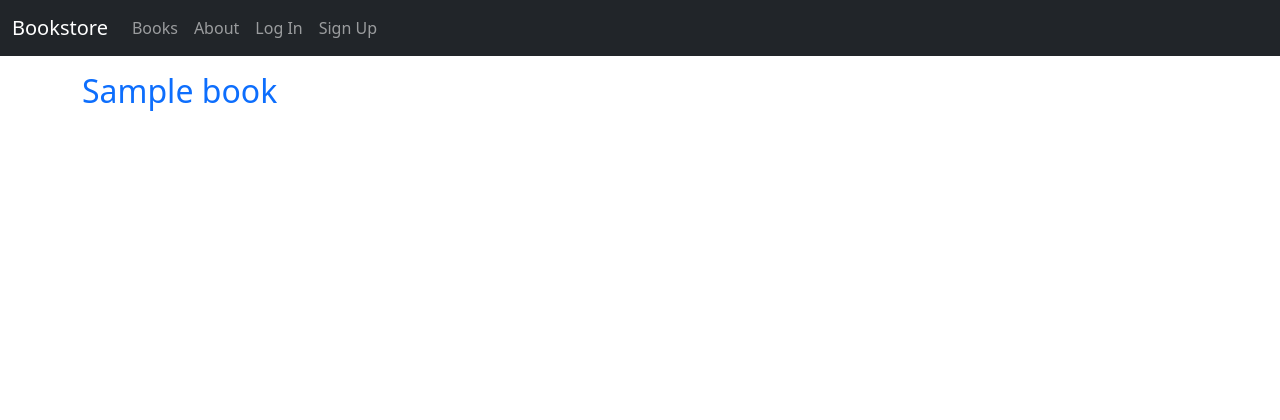
After one commit to gagoalaverdyan/BookstoreDjango, a Django app: page /books/ in a window 1280 px wide. The commit adds this page. Shown: the top 420 px of the page. Run offline with Django 4.2, Linux system fonts and the light colour scheme; tables that the repository leaves empty hold one stand-in row (values such as "Sample post"); parts of the project's set-up code (start-up, migrations or seed data) failed here and were passed over.

Commit message:
added book model, created books section

```diff
--- /dev/null
+++ b/books/apps.py
@@ -0,0 +1,6 @@
+from django.apps import AppConfig
+
+
+class BooksConfig(AppConfig):
+    default_auto_field = 'django.db.models.BigAutoField'
+    name = 'books'
--- /dev/null
+++ b/books/models.py
@@ -0,0 +1,17 @@
+import uuid
+
+from django.db import models
+from django.urls import reverse
+
+
+class Book(models.Model):
+    id = models.UUIDField(primary_key=True, default=uuid.uuid4, editable=False)
+    title = models.CharField(max_length=200)
+    author = models.CharField(max_length=200)
+    price = models.DecimalField(max_digits=6, decimal_places=2)
+
+    def __str__(self):
+        return self.title
+
+    def get_absolute_url(self):
+        return reverse("book_detail", args=[str(self.id)])
--- /dev/null
+++ b/books/urls.py
@@ -0,0 +1,8 @@
+from django.urls import path
+
+from .views import BookDetailView, BookListView
+
+urlpatterns = [
+    path("", BookListView.as_view(), name="book_list"),
+    path("<uuid:pk>", BookDetailView.as_view(), name="book_detail"),
+]
--- /dev/null
+++ b/books/views.py
@@ -0,0 +1,15 @@
+from django.views.generic import DetailView, ListView
+
+from .models import Book
+
+
+class BookListView(ListView):
+    model = Book
+    context_object_name = "book_list"
+    template_name = "books/book_list.html"
+
+
+class BookDetailView(DetailView):
+    model = Book
+    context_object_name = "book"
+    template_name = "books/book_detail.html"
--- a/bookstore/settings.py
+++ b/bookstore/settings.py
@@ -34,6 +34,7 @@ INSTALLED_APPS = [
     # Local
     "accounts.apps.AccountsConfig",
     "pages.apps.PagesConfig",
+    "books.apps.BooksConfig",
 ]
 
 MIDDLEWARE = [
--- a/bookstore/urls.py
+++ b/bookstore/urls.py
@@ -5,4 +5,5 @@ urlpatterns = [
     path("admin/", admin.site.urls),
     path("accounts/", include("allauth.urls")),
     path("", include("pages.urls")),
+    path("books/", include("books.urls")),
 ]
--- a/static/css/base.css
+++ b/static/css/base.css
@@ -8,6 +8,10 @@ h1 {
 }
 
 .bookcover {
-    height: 300px;
+    height: 200px;
     width: auto;
 }
+
+a {
+    text-decoration: none;
+}
--- a/templates/_base.html
+++ b/templates/_base.html
@@ -21,6 +21,9 @@
             </button>
             <div class="collapse navbar-collapse" id="navbarCollapse">
                 <ul class="navbar-nav me-auto mb-2 mb-md-0">
+                    <li class="nav-item">
+                        <a class="nav-link" href="{% url 'book_list' %}">Books</a>
+                    </li>
                     <li class="nav-item">
                         <a class="nav-link" href="{% url 'about' %}">About</a>
                     </li>
--- /dev/null
+++ b/templates/books/book_list.html
@@ -0,0 +1,13 @@
+{% extends "_base.html" %}
+
+{% block title %}Books{% endblock title %}
+
+{% block content %}
+    {% for book in book_list %}
+    <div>
+        <h2>
+            <a href="{{ book.get_absolute_url }}">{{ book.title }}</a>
+        </h2>
+    </div>
+    {% endfor %}
+{% endblock content %}
```
Also changed, not shown: books/admin.py (added, +14 -0 lines), books/tests.py (added, +33 -0 lines), templates/books/book_detail.html (added, +11 -0 lines), books/__init__.py (added), books/migrations/0001_initial.py (added), books/migrations/__init__.py (added), static/images/cover.jpg, 2 other files.
